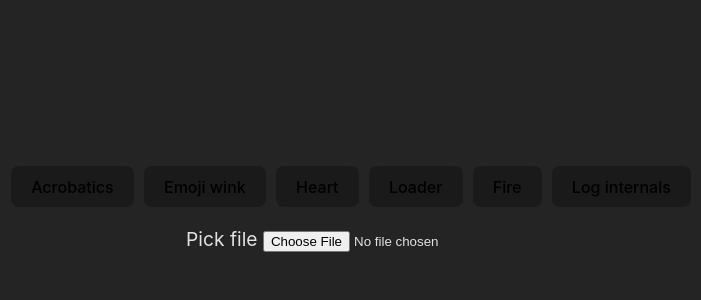
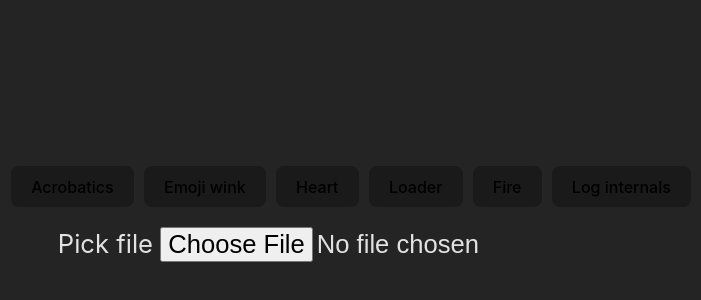
Before and after one commit to tamtam-chat/lottie-player, a website built with Vite: page index.html in a window 1280 px wide. Shown: the part 98-398 px from the top of the page, without its empty margins (289-990 px from the left). Built offline with nearby package versions, Linux system fonts and the light colour scheme.

Commit message:
Увеличил размер пикера

```diff
--- a/index.html
+++ b/index.html
@@ -82,8 +82,12 @@
             }
 
             .pick {
-                font-size: 1.2em;
+                font-size: 1.6em;
                 margin: 20px 0;
+            }
+
+            #lottie-picker {
+                font-size: inherit;
             }
         </style>
     </head>
```
